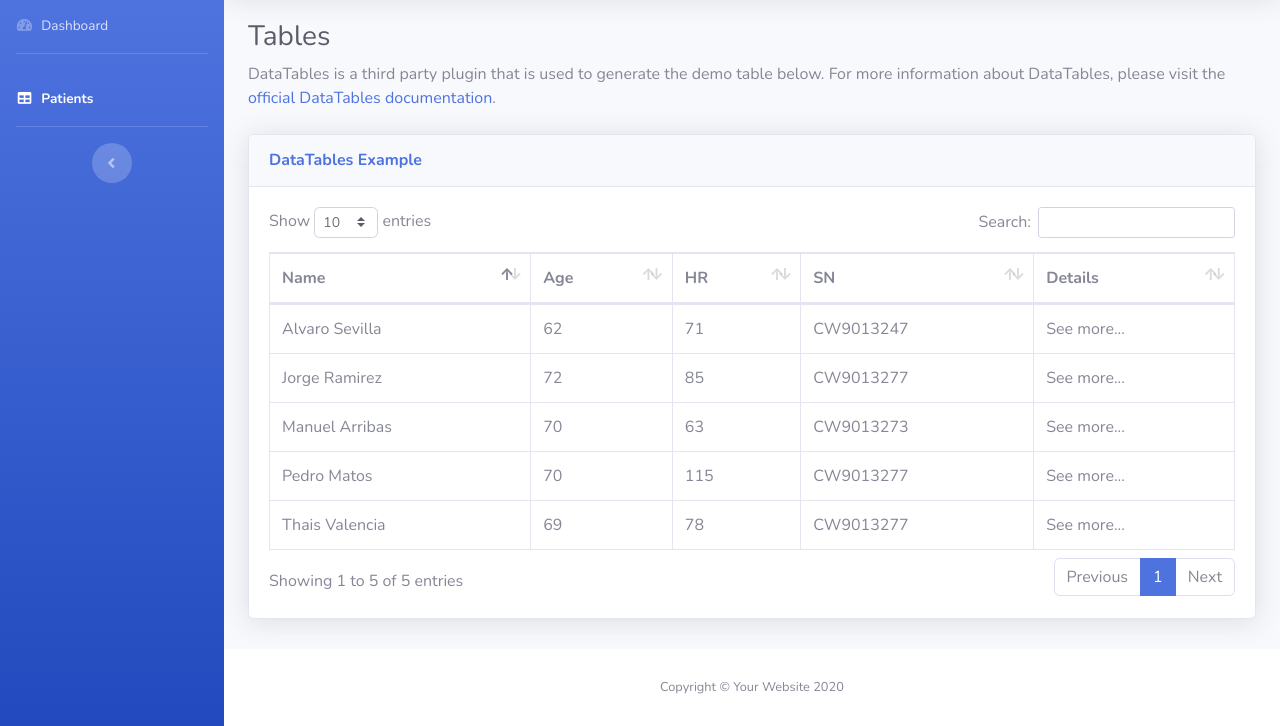
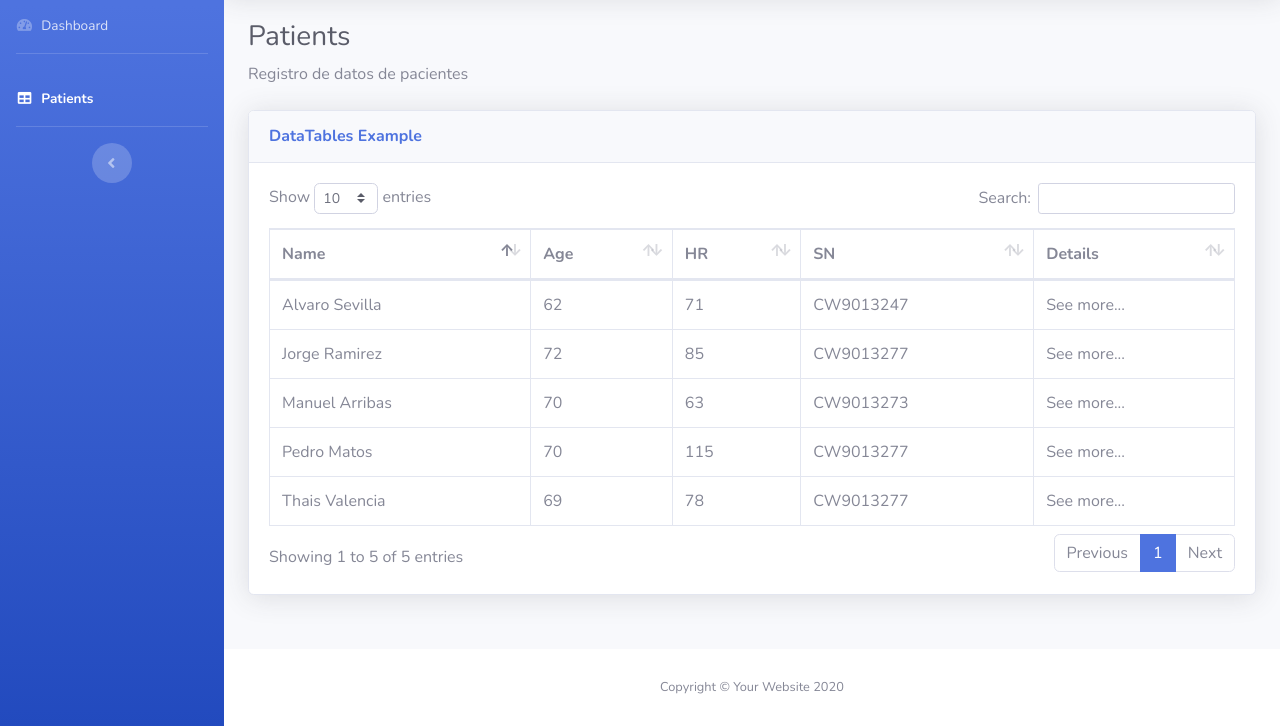
Before and after one commit to alvarosevilla2/hackaton.github.io, a website: page tables.html in a window 1280 px wide. Shown: the part 74-800 px from the top of the page. Drawn offline with nearby package versions, Linux system fonts and the light colour scheme; files that its build step writes are made by us from their sources; files whose address does not match are found by name.

Commit message:
Update tables.html
Signed-off-by: Alvaro Sevilla Gutiérrez <70824325+alvarosevilla2@users.noreply.github.com>

```diff
--- a/tables.html
+++ b/tables.html
@@ -288,10 +288,8 @@
                 <div class="container-fluid">
 
                     <!-- Page Heading -->
-                    <h1 class="h3 mb-2 text-gray-800">Tables</h1>
-                    <p class="mb-4">DataTables is a third party plugin that is used to generate the demo table below.
-                        For more information about DataTables, please visit the <a target="_blank"
-                            href="https://datatables.net">official DataTables documentation</a>.</p>
+                    <h1 class="h3 mb-2 text-gray-800">Patients</h1>
+                    <p class="mb-4">Registro de datos de pacientes</p>
 
                     <!-- DataTales Example -->
                     <div class="card shadow mb-4">
```
